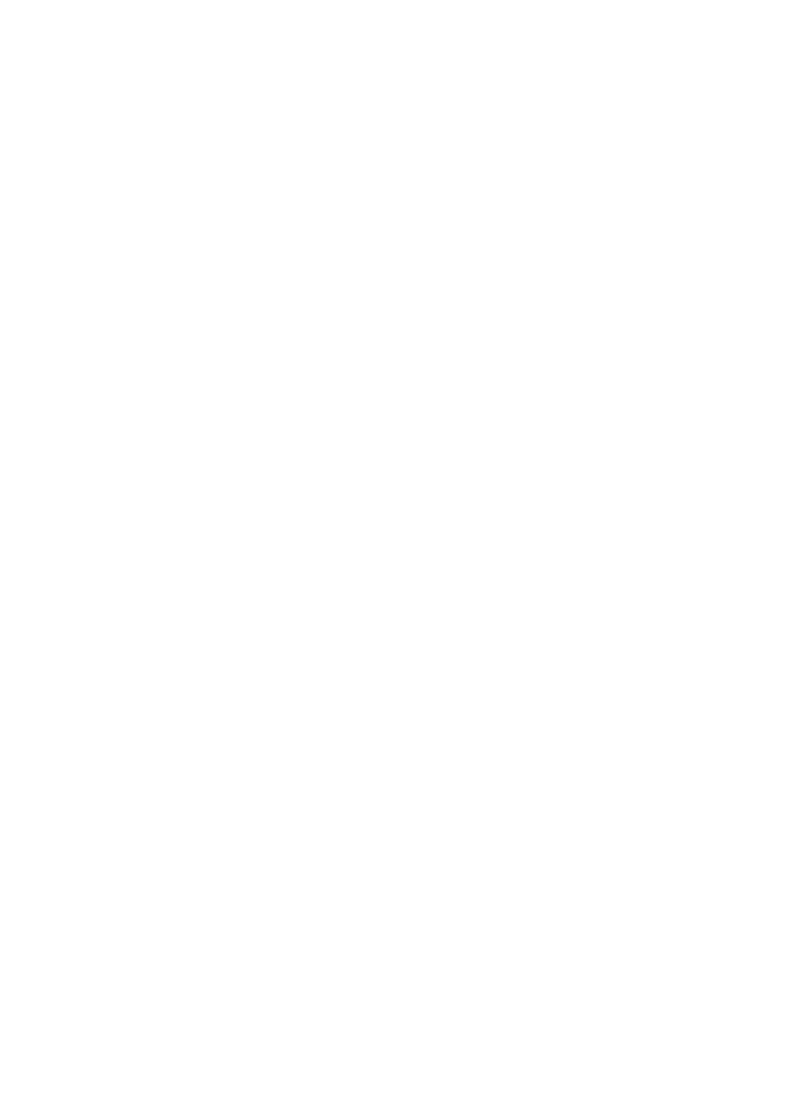
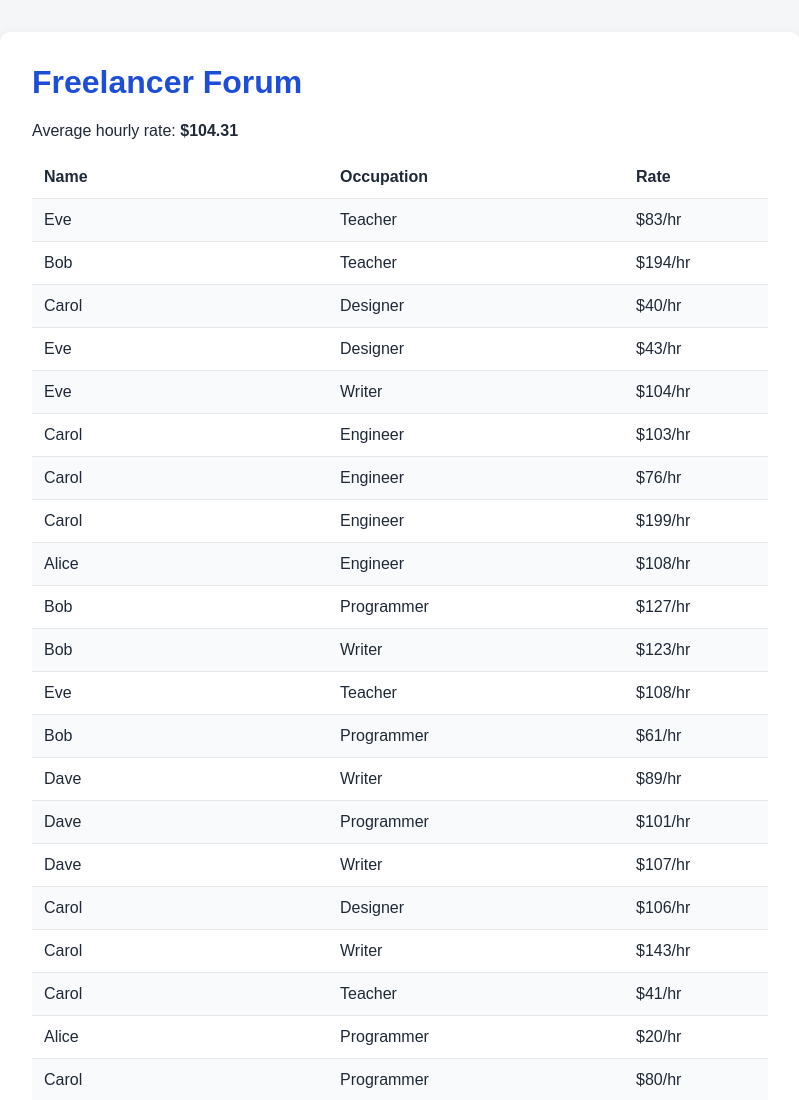
Before and after one commit to VeleciaJohnson/Freelancer-Forum, a plain HTML site: page index.html in a window 1280 px wide. Shown: the top 1100 px of the page, without its empty margins (240-1039 px from the left). Before the commit the page ends 800 px from the top, so only its background shows below. Drawn offline with Linux system fonts and the light colour scheme.

Commit message:
Freelancer-Forum

```diff
--- a/index.css
+++ b/index.css
@@ -0,0 +1,43 @@
+* {
+  box-sizing: border-box;
+}
+
+body {
+  margin: 0;
+  padding: 2rem;
+  font-family: Arial, sans-serif;
+  background-color: #f4f6f8;
+  color: #1f2937;
+}
+
+#app {
+  max-width: 800px;
+  margin: 0 auto;
+  padding: 2rem;
+  background-color: white;
+  border-radius: 10px;
+  box-shadow: 0 4px 12px rgba(0, 0, 0, 0.1);
+}
+
+h1 {
+  margin-top: 0;
+  color: #1d4ed8;
+}
+
+.freelancer-list {
+  list-style: none;
+  margin: 0;
+  padding: 0;
+}
+
+.freelancer-list li {
+  display: grid;
+  grid-template-columns: 1fr 1fr 120px;
+  gap: 1rem;
+  padding: 0.75rem;
+  border-bottom: 1px solid #e5e7eb;
+}
+
+.freelancer-list li:nth-child(even) {
+  background-color: #f9fafb;
+}
--- a/index.html
+++ b/index.html
@@ -1,12 +1,13 @@
 <!DOCTYPE html>
 <html lang="en">
   <head>
+    <meta charset="UTF-8" />
     <title>Freelancer Forum</title>
     <meta name="viewport" content="width=device-width, initial-scale=1.0" />
     <link rel="stylesheet" href="index.css" />
     <script src="index.js" defer></script>
   </head>
   <body>
-    <div id="app"></div>
+    <main id="app"></main>
   </body>
 </html>
--- a/index.js
+++ b/index.js
@@ -10,3 +10,81 @@
 const OCCUPATIONS = ["Writer", "Teacher", "Programmer", "Designer", "Engineer"];
 const PRICE_RANGE = { min: 20, max: 200 };
 const NUM_FREELANCERS = 100;
+// === State ===
+
+/**
+ * Returns one random item from an array.
+ * @param {Array} array
+ * @returns {*}
+ */
+function getRandomItem(array) {
+  const randomIndex = Math.floor(Math.random() * array.length);
+  return array[randomIndex];
+}
+
+/**
+ * Creates one freelancer with random data.
+ * @returns {Freelancer}
+ */
+function createFreelancer() {
+  const name = getRandomItem(NAMES);
+  const occupation = getRandomItem(OCCUPATIONS);
+
+  const rate = Math.floor(
+    Math.random() * (PRICE_RANGE.max - PRICE_RANGE.min + 1) +
+      PRICE_RANGE.min
+  );
+
+  return { name, occupation, rate };
+}
+
+/**
+ * Creates the initial freelancer state.
+ */
+const freelancers = Array.from(
+  { length: NUM_FREELANCERS },
+  createFreelancer
+);
+
+function getAverageRate(freelancers) {
+  const total = freelancers.reduce((sum, freelancer) => sum + freelancer.rate, 0);
+  return total / freelancers.length;
+}
+
+function Freelancer({ name, occupation, rate }) {
+  return `
+    <li>
+      <span>${name}</span>
+      <span>${occupation}</span>
+      <span>$${rate}/hr</span>
+    </li>
+  `;
+}
+
+function Freelancers(freelancers) {
+  return freelancers.map(Freelancer).join("");
+}
+
+function AverageRate(rate) {
+  return `<p>Average hourly rate: <strong>$${rate.toFixed(2)}</strong></p>`;
+}
+
+function render() {
+  const app = document.querySelector("#app");
+  const averageRate = getAverageRate(freelancers);
+
+  app.innerHTML = `
+    <h1>Freelancer Forum</h1>
+    ${AverageRate(averageRate)}
+    <ul class="freelancer-list">
+      <li class="freelancer-list-header" aria-hidden="true">
+        <strong>Name</strong>
+        <strong>Occupation</strong>
+        <strong>Rate</strong>
+      </li>
+      ${Freelancers(freelancers)}
+    </ul>
+  `;
+}
+
+render();
```
